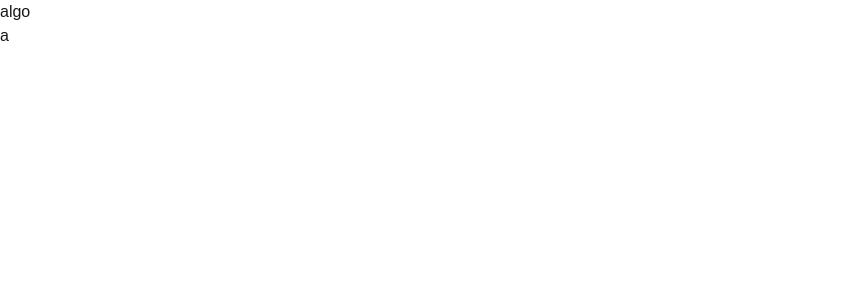
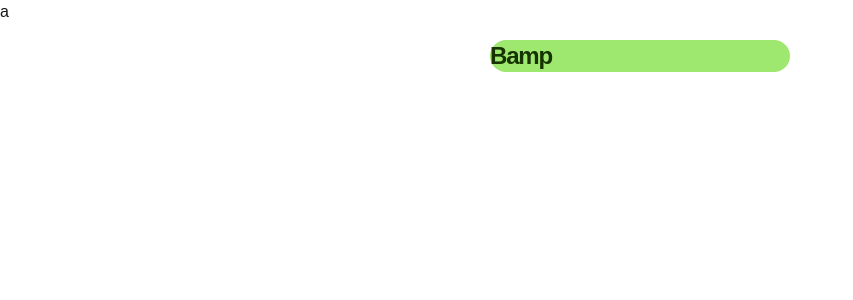
Before and after one commit to YoussefAKQ/TrainRadar, a Next.js app: page / in a window 1280 px wide. Shown: the top 300 px of the page, without its empty margins (0-853 px from the left). Built offline with nearby package versions, Linux system fonts and the light colour scheme.

Commit message:
Primer NAVBAR

```diff
--- a/app/layout.tsx
+++ b/app/layout.tsx
@@ -1,6 +1,7 @@
 import type { Metadata } from "next";
 import localFont from "next/font/local";
 import "./globals.css";
+import Navbar from "@/components/navbar";
 
 const geistSans = localFont({
   src: "./fonts/GeistVF.woff",
@@ -25,9 +26,8 @@ export default function RootLayout({
 }>) {
   return (
     <html lang="en">
-      <body
-        className={`${geistSans.variable} ${geistMono.variable} antialiased`}
-      >algo
+      <body className={`${geistSans.variable} ${geistMono.variable} antialiased`}>
+      <Navbar />
         {children}
       </body>
     </html>
--- a/components/navbar.tsx
+++ b/components/navbar.tsx
@@ -0,0 +1,19 @@
+'use client';
+
+import React from 'react';
+
+const Navbar = () => {
+  return (
+    <div className="fixed top-0 left-0 w-full z-50">
+      <div className="relative flex justify-center py-4 mt-6">
+        <div className="flex items-center bg-[#9fe870] transition-all duration-300 backdrop-blur-xl rounded-3xl w-[300px] mx-auto">
+          <div className="text-2xl font-bold tracking-tighter text-[#163300]">
+            Bamp
+          </div>
+        </div>
+      </div>
+    </div>
+  );
+};
+
+export default Navbar;
```
